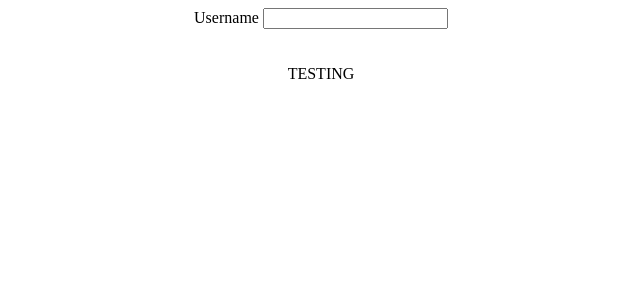
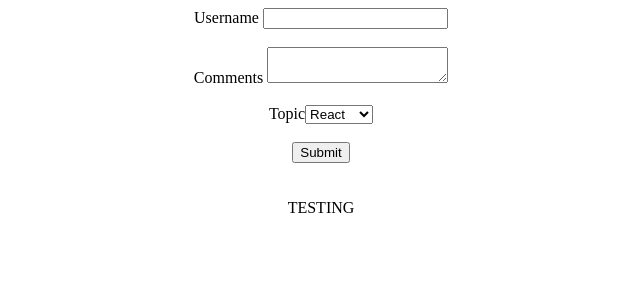
Before and after one commit to salinpaul94/React-baiscs, a React (Create React App) app: page / in a window 1280 px wide. Shown: the top 300 px of the page, without its empty margins (319-959 px from the left). Built offline with nearby package versions, Linux system fonts and the light colour scheme.

Commit message:
form handeling

```diff
--- a/src/components/Form.tsx
+++ b/src/components/Form.tsx
@@ -2,11 +2,13 @@ import React, { Component } from 'react'
 
 class Form extends Component<any, any> {
 
-  constructor({props}: any) {
+  constructor({ props }: any) {
     super(props)
 
     this.state = {
-       username: ''
+      username: '',
+      comments: '',
+      topic: 'react'
     }
   }
 
@@ -15,12 +17,48 @@ class Form extends Component<any, any> {
       username: event.target.value
     })
   }
+
+  commentsHandleChange = (event: { target: { value: any } }) => {
+    this.setState({
+      comments: event.target.value
+    })
+  }
+
+  handleTopicChange = (event: { target: { value: any } }) => {
+    this.setState({
+      topic: event.target.value
+    })
+  }
+
+  handleSubmit: React.FormEventHandler<HTMLFormElement> = (e: React.FormEvent<HTMLFormElement>) => {
+    alert(`Hi ${this.state.username} your comment on ${this.state.topic} is ${this.state.comments}`)
+    e.preventDefault()
+  }
   render() {
+    const { username, comments, topic } = this.state;
     return (
-      <div>
-        <label>Username </label>
-        <input type="text" value={this.state.username} onChange={this.handleUserNameChange} />
-      </div>
+      <form onSubmit={this.handleSubmit}>
+        <div>
+          <label>Username </label>
+          <input type="text" value={username} onChange={this.handleUserNameChange} />
+        </div>
+        <br />
+        <div>
+          <label>Comments </label>
+          <textarea value={comments} onChange={this.commentsHandleChange}></textarea>
+        </div>
+        <br />
+        <div>
+          <label>Topic</label>
+          <select value={topic} onChange={this.handleTopicChange}>
+            <option value="react">React</option>
+            <option value="angular">Angular</option>
+            <option value="vue">Vue</option>
+          </select>
+        </div>
+        <br />
+        <button>Submit</button>
+      </form>
     )
   }
 }
```
